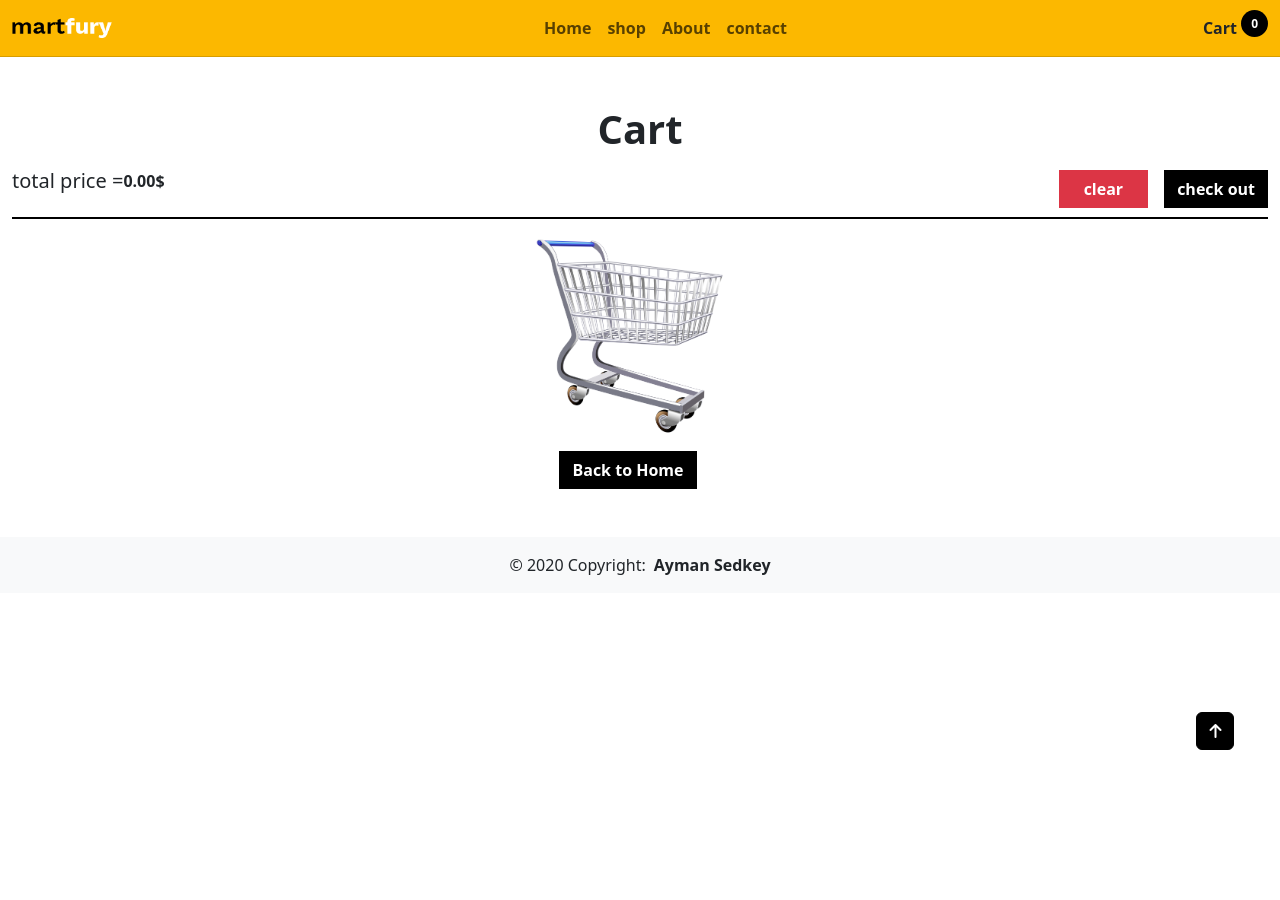
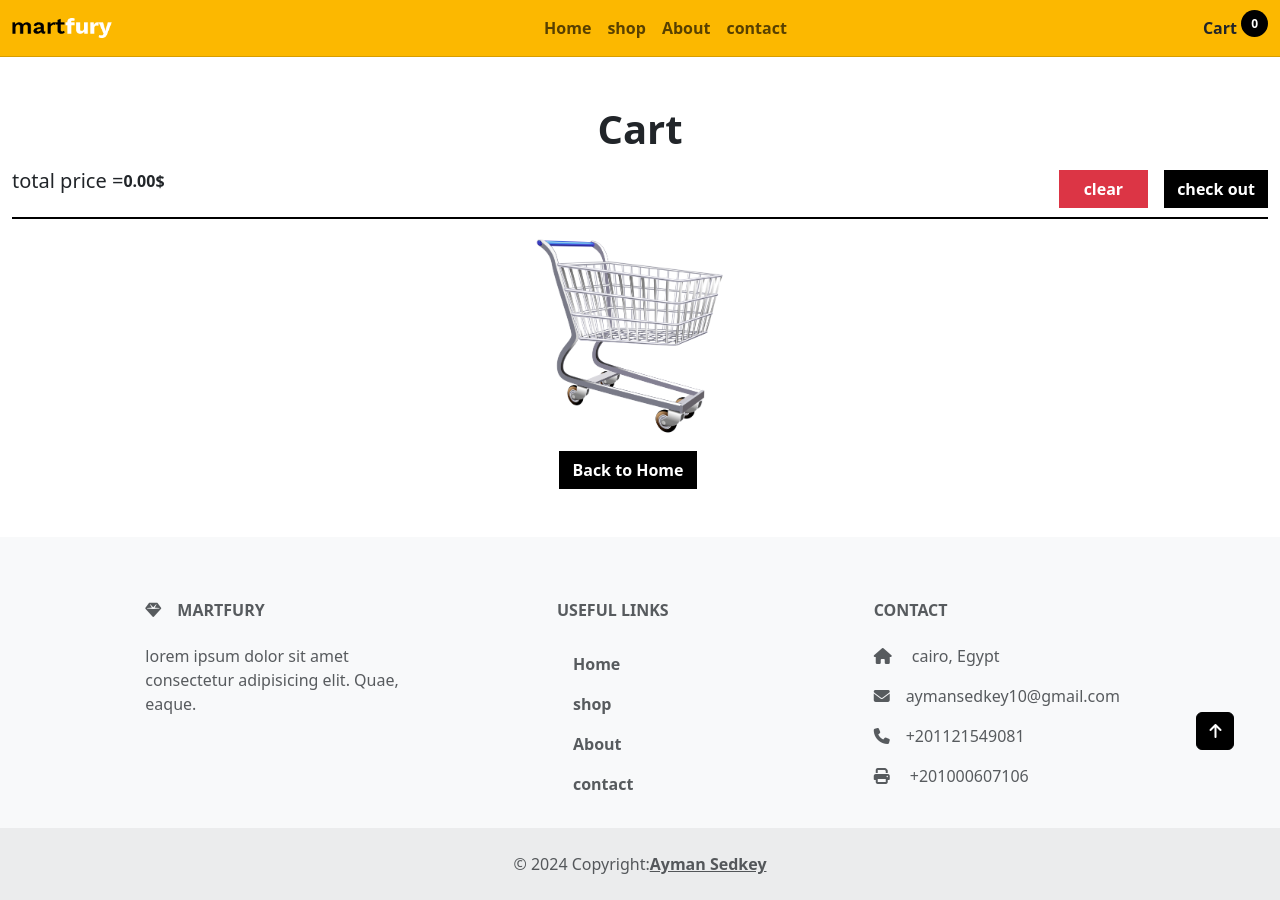
Before and after one commit to Aaymansedkey10/React-Ecommerce-app, a React (Create React App) app: page /cart in a window 1280 px wide. Before the commit the page ends 800 px from the top, so only its background shows below. Built offline with nearby package versions, Linux system fonts and the light colour scheme.

Commit message:
fixed issues in footer section

```diff
--- a/src/App.css
+++ b/src/App.css
@@ -5,3 +5,6 @@
   z-index: 9999;
   padding: 10px 20px;
 }
+.h-100{
+  height:100vh !important;
+}
--- a/src/App.js
+++ b/src/App.js
@@ -27,7 +27,7 @@ function App() {
        </Routes>
        <Footer />
        <div className='back-to-top text-end'>
-        <button className="rounded btn custom-btn" onClick={() => window.scrollTo({ top: 0, behavior: 'smooth'})}><i className="fa fa-arrow-up"></i></button>
+        <button className="rounded btn custom-btn" aria-label="up to top button" onClick={() => window.scrollTo({ top: 0, behavior: 'smooth'})}><i className="fa fa-arrow-up"></i></button>
        </div>
     </div>
   );
--- a/src/components/Footer.js
+++ b/src/components/Footer.js
@@ -1,12 +1,91 @@
-export default function Footer (){
-    return (
-        <>
-            <footer className="bg-body-tertiary text-center text-lg-start" sticky="bottom">
-            <div className="text-center p-3">
-                © 2020 Copyright:
-                <a className="text-body text-decoration-none fw-bold ms-2" href="https://www.linkedin.com/in/aymansedkey10/">Ayman Sedkey</a>
+import { Nav } from "react-bootstrap";
+import { Link } from "react-router-dom";
+
+export default function Footer() {
+  return (
+    // <!-- Footer -->/
+    <footer className="text-center text-lg-start bg-body-tertiary text-muted">
+
+      {/* <!-- Section: Links  --> */}
+      <section className="pt-3">
+        <div className="container text-center text-md-start mt-5">
+          {/* <!-- Grid row --> */}
+          <div className="row mt-3">
+            {/* <!-- Grid column --> */}
+            <div className="col-md-3 col-lg-4 col-xl-3 mx-auto mb-4">
+              {/* <!-- Content --> */}
+              <h6 className="text-uppercase fw-bold mb-4">
+                <i className="fas fa-gem me-3"></i>Martfury
+              </h6>
+              <p>
+                lorem ipsum dolor sit amet consectetur adipisicing elit. Quae,
+                eaque.
+              </p>
             </div>
-            </footer>
-        </>
-    )
+            {/* <!-- Grid column -->
+
+
+        <!-- Grid column --> */}
+            <div className="col-md-3 col-lg-2 col-xl-2 mx-auto mb-4">
+              {/* <!-- Links --> */}
+              <h6 className="text-uppercase fw-bold mb-4">Useful links</h6>
+              <Nav className="d-flex flex-column align-items-start">
+                <Link className="nav-link text-muted" to="/">
+                  Home
+                </Link>
+                <Link className="nav-link text-muted" to="/products">
+                  shop
+                </Link>
+                <Link className="nav-link text-muted" to="/about">
+                  About
+                </Link>
+                <Link className="nav-link text-muted" to="/contact">
+                  contact
+                </Link>
+              </Nav>
+            </div>
+            {/* <!-- Grid column -->
+
+        <!-- Grid column --> */}
+            <div className="col-md-4 col-lg-3 col-xl-3 mx-auto mb-md-0 mb-4">
+              {/* <!-- Links --> */}
+              <h6 className="text-uppercase fw-bold mb-4">Contact</h6>
+              <p>
+                <i className="fas fa-home me-3"></i> cairo, Egypt
+              </p>
+              <p>
+                <i className="fas fa-envelope me-3"></i>
+                aymansedkey10@gmail.com
+              </p>
+              <p>
+                <i className="fas fa-phone me-3"></i>+201121549081
+              </p>
+              <p>
+                <i className="fas fa-print me-3"></i> +201000607106
+              </p>
+            </div>
+            {/* <!-- Grid column --> */}
+          </div>
+          {/* <!-- Grid row --> */}
+        </div>
+      </section>
+      {/* <!-- Section: Links  --> */}
+
+      {/* <!-- Copyright --> */}
+      <div
+        className="text-center p-4"
+        style={{ backgroundColor: " rgba(0, 0, 0, 0.05)" }}
+      >
+        © 2024 Copyright:
+        <a
+          className="text-reset fw-bold"
+          href="https://www.linkedin.com/in/aymansedkey10"
+        >
+          Ayman Sedkey
+        </a>
+      </div>
+      {/* <!-- Copyright --> */}
+    </footer>
+    // <!-- Footer -->
+  );
 }
--- a/src/pages/Cart.js
+++ b/src/pages/Cart.js
@@ -142,7 +142,7 @@ export default function Cart(){
                     : (
                         <div className="row w-100">
                             <div className="col-12">
-                                <div className="d-flex flex-column align-items-center gap-3">
+                                <div className="d-flex flex-column align-items-center justify-content-center gap-3">
                                     <img src={emptyCart} className="empty-cart" alt="empty cart" />
                                     <Link to="/" className="btn custom-btn">Back to Home</Link>
                                 </div>
```
